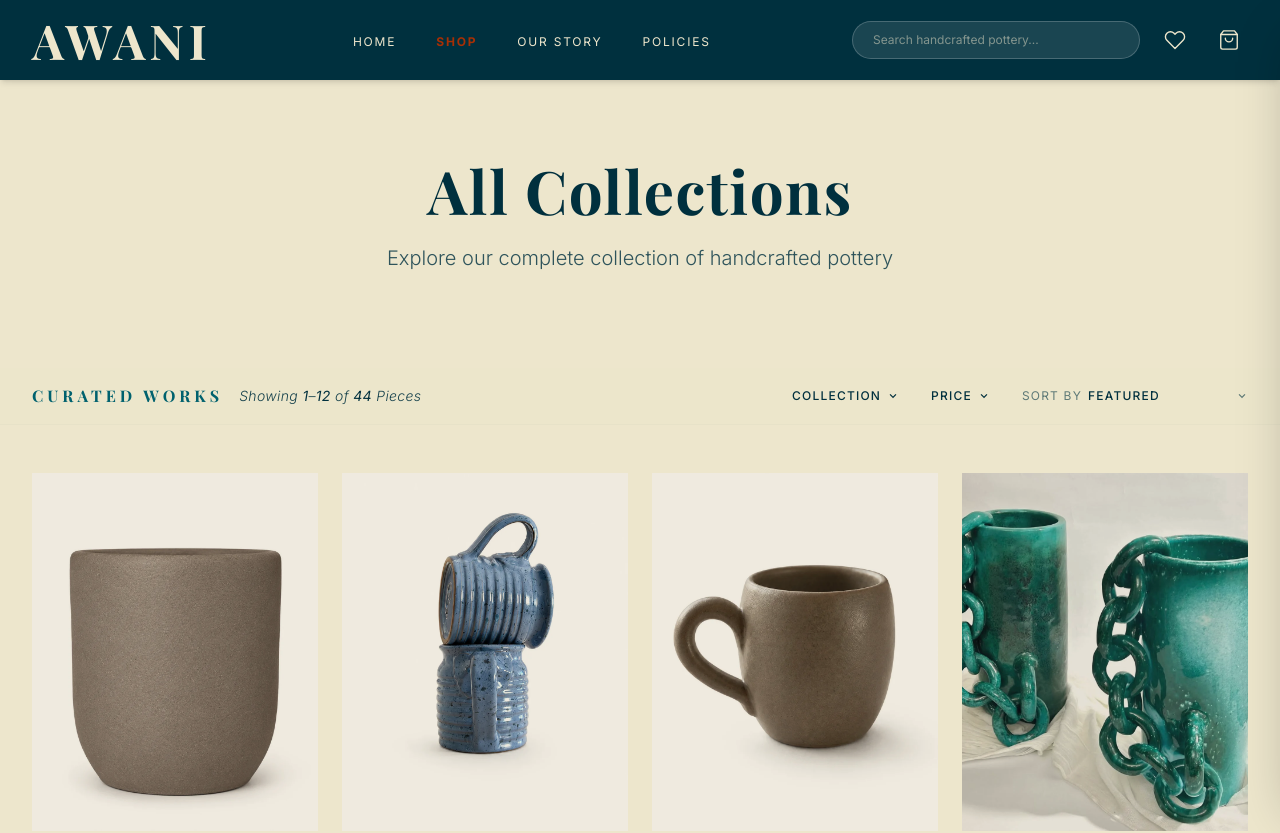
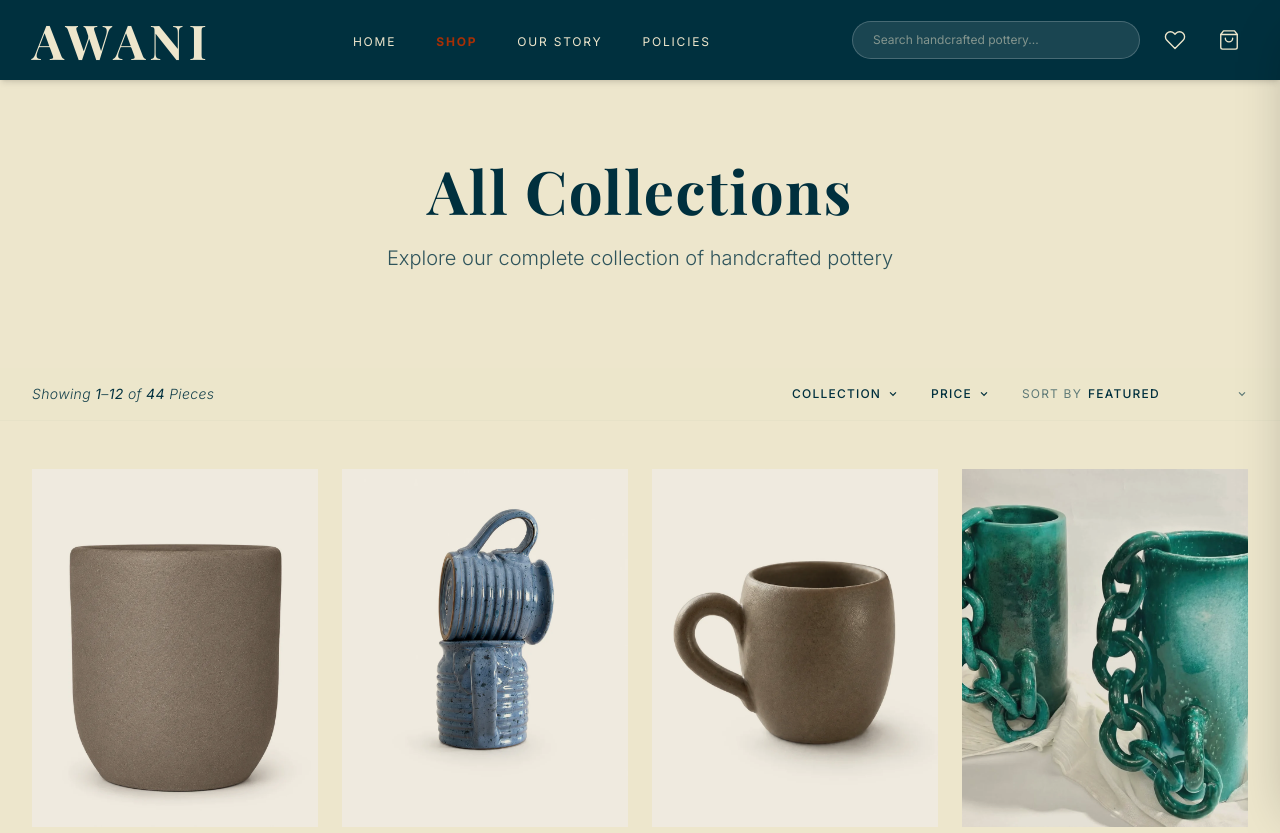
Before and after one commit to yahiabakry10/Awani-website, an Angular app: page /products in a window 1280 px wide. Shown: the top 833 px of the page. Built offline with nearby package versions, Linux system fonts and the light colour scheme; a web font is replaced by a local one.

Commit message:
fixing dropdown menu bug in mobile screen

```diff
--- a/src/app/features/products/products.component.html
+++ b/src/app/features/products/products.component.html
@@ -16,12 +16,6 @@
       <div
         class="sticky top-0 z-30 bg-cream-mesh/95 py-3 sm:py-4 -mx-4 sm:-mx-8 px-4 sm:px-8 mb-12 flex flex-col sm:flex-row sm:items-center sm:justify-between gap-3 sm:gap-4 border-b border-border-teal/20"
       >
-        <h2
-          class="hidden lg:block text-sm md:text-base uppercase tracking-[0.25em] font-bold text-water-drop font-body"
-        >
-          Curated Works
-        </h2>
-
         <!-- Product Count -->
         <div class="order-2 sm:order-1 w-full sm:w-auto sm:flex-initial text-center sm:text-left">
           @if (isLoading()) {
@@ -71,7 +65,7 @@
 
             <!-- Floating Collection Panel -->
             <div
-              class="absolute top-full left-1/2 sm:left-auto sm:right-0 -translate-x-1/2 sm:translate-x-0 mt-4 w-[260px] sm:w-[280px] bg-[#f5f1e8] z-50 rounded-sm shadow-2xl border border-border-teal/20 opacity-0 scale-95 invisible peer-checked:opacity-100 peer-checked:scale-100 peer-checked:visible transition-all duration-200 ease-out origin-top sm:origin-top-right"
+              class="absolute top-full left-0 sm:left-auto sm:right-0 mt-4 w-[260px] sm:w-[280px] bg-[#f5f1e8] z-50 rounded-sm shadow-2xl border border-border-teal/20 opacity-0 scale-95 invisible peer-checked:opacity-100 peer-checked:scale-100 peer-checked:visible transition-all duration-200 ease-out origin-top sm:origin-top-right"
             >
               <div class="p-5 space-y-4">
                 <div class="flex justify-between items-center pb-3 border-b border-border-teal/20">
```
